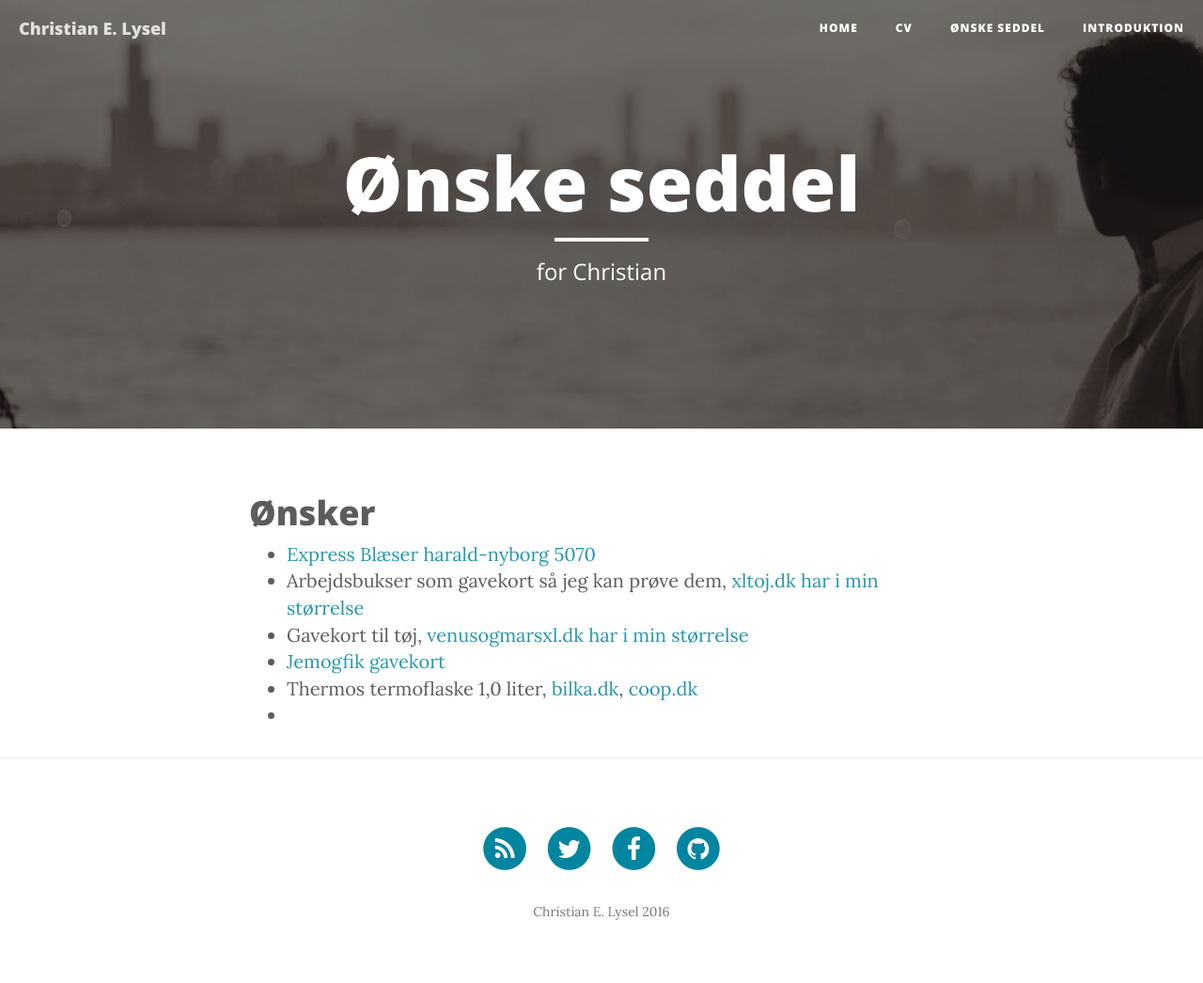
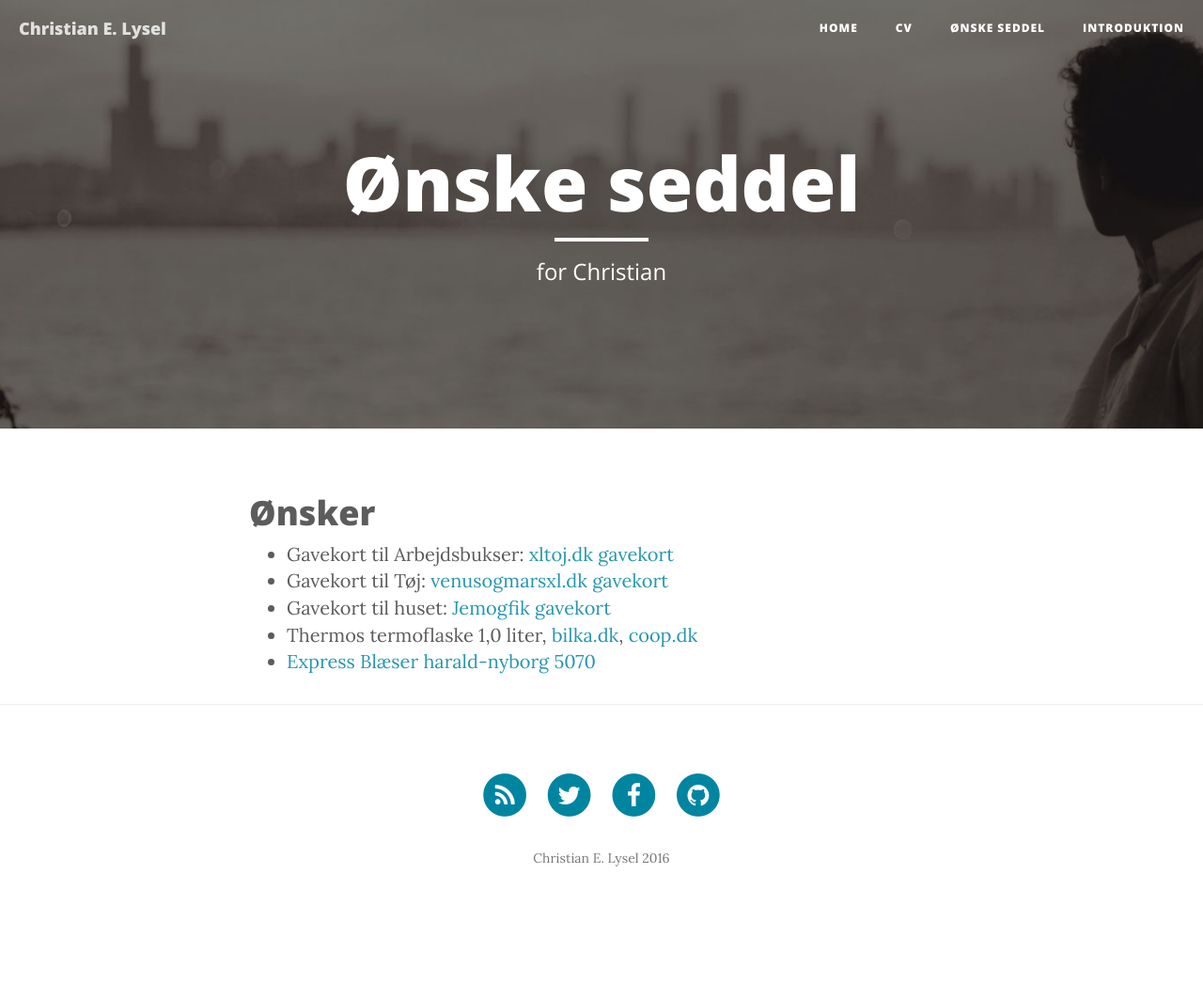
Before and after one commit to clysel/christian.lysel.net, a Jekyll site: the page built from gave.markdown, in a window 1280 px wide. Shown: the whole page at 94% size. Built offline with Jekyll 4.4.1, drawn with Linux system fonts in a browser that asks for light colours; nearby versions of some CDN libraries; after the commit the page ends 989 px from its top, so only the background shows below that.

Commit message:
Update gave.markdown

```diff
--- a/gave.markdown
+++ b/gave.markdown
@@ -6,9 +6,8 @@ header-img: "img/about-bg.jpg"
 ---
 # Ønsker
 
+ * Gavekort til Arbejdsbukser: [xltoj.dk gavekort](http://www.xltoj.dk/Gavekort)
+ * Gavekort til Tøj: [venusogmarsxl.dk gavekort](http://www.venusogmarsxl.dk/gavekort)
+ * Gavekort til huset: [Jemogfik gavekort](http://www.jemogfix.dk/gavekort__6836/gavekort-til-jem-fix_gk)
+ * Thermos termoflaske 1,0 liter, [bilka.dk](https://www.bilka.dk/bolig/koekkenbeholdere/thermos-termoflaske-10-liter/p/100014688), [coop.dk](https://shopping.coop.dk/vare/thermos-termoflaske-1-liter-staal/5010576815255)
  * [Express Blæser harald-nyborg 5070](http://www.harald-nyborg.dk/p5070/express-blaeselampe)
- * Arbejdsbukser som gavekort så jeg kan prøve dem, [xltoj.dk har i min størrelse](http://www.xltoj.dk/Gavekort)
- * Gavekort til tøj, [venusogmarsxl.dk har i min størrelse](http://www.venusogmarsxl.dk/gavekort)
- * [Jemogfik gavekort](http://www.jemogfix.dk/gavekort__6836/gavekort-til-jem-fix_gk)
- * Thermos termoflaske 1,0 liter, [bilka.dk](https://www.bilka.dk/bolig/koekkenbeholdere/thermos-termoflaske-10-liter/p/100014688), [coop.dk](https://shopping.coop.dk/vare/thermos-termoflaske-1-liter-staal/5010576815255)
- *
```
